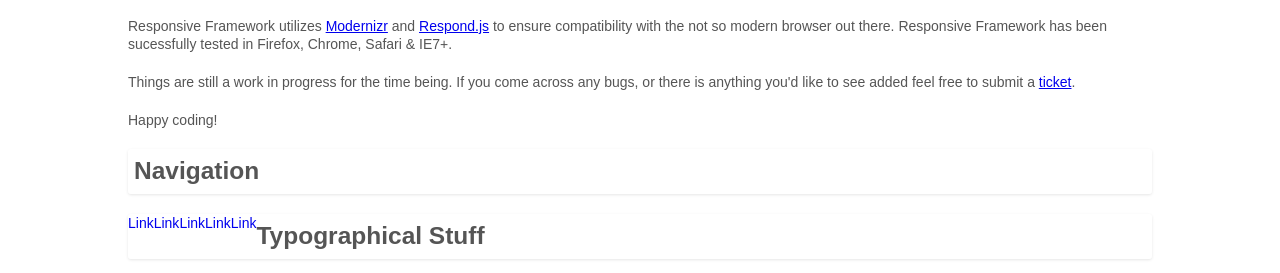
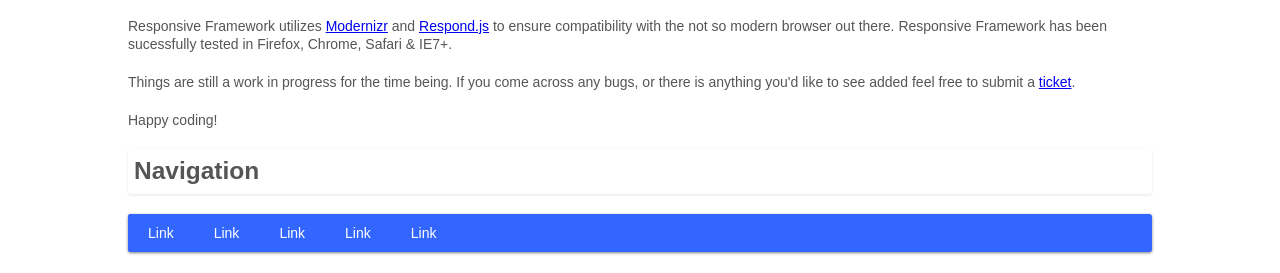
Before and after one commit to mkvug/Responsive-Framework, a plain HTML site: page index.html in a window 1280 px wide. Shown: the part 127-400 px from the top of the page. Drawn offline with Linux system fonts and the light colour scheme.

Commit message:
add nav styles

```diff
--- a/css/ui.css
+++ b/css/ui.css
@@ -11,7 +11,9 @@
 	margin:20px 0;
 }
 
-/* Navigation */
+/**************************************************************
+ * Navigation
+ **************************************************************/
 nav ul,
 nav ul li {
 	list-style:none;
@@ -46,7 +48,39 @@ nav ul li ul li {
 	width:100%;
 }
 
-/*Buttons*/
+nav {
+	background:#3366FF;
+	display:inline-block;
+	border-radius:3px;
+	-webkit-box-shadow:0 1px 3px rgba(0, 0, 0, .5);
+	-moz-box-shadow:0 1px 3px rgba(0, 0, 0, .5);
+	-o-box-shadow:0 1px 3px rgba(0, 0, 0, .5);
+	box-shadow:0 1px 3px rgba(0, 0, 0, .5);
+}
+
+nav a {
+	padding:10px 20px;
+	color:#fff;
+	background:#3366FF;
+	border-radius:3px;
+}
+
+nav a:hover {
+	background:#2E5CE6;
+}
+
+nav ul li ul {
+	background:#3366FF;
+	border-radius:3px;
+	-webkit-box-shadow:0 1px 3px rgba(0, 0, 0, .5);
+	-moz-box-shadow:0 1px 3px rgba(0, 0, 0, .5);
+	-o-box-shadow:0 1px 3px rgba(0, 0, 0, .5);
+	box-shadow:0 1px 3px rgba(0, 0, 0, .5);
+}
+
+/**************************************************************
+ * Buttons
+ **************************************************************/
 a.button {
 	display:inline-block;
 	margin:5px 0;
```
